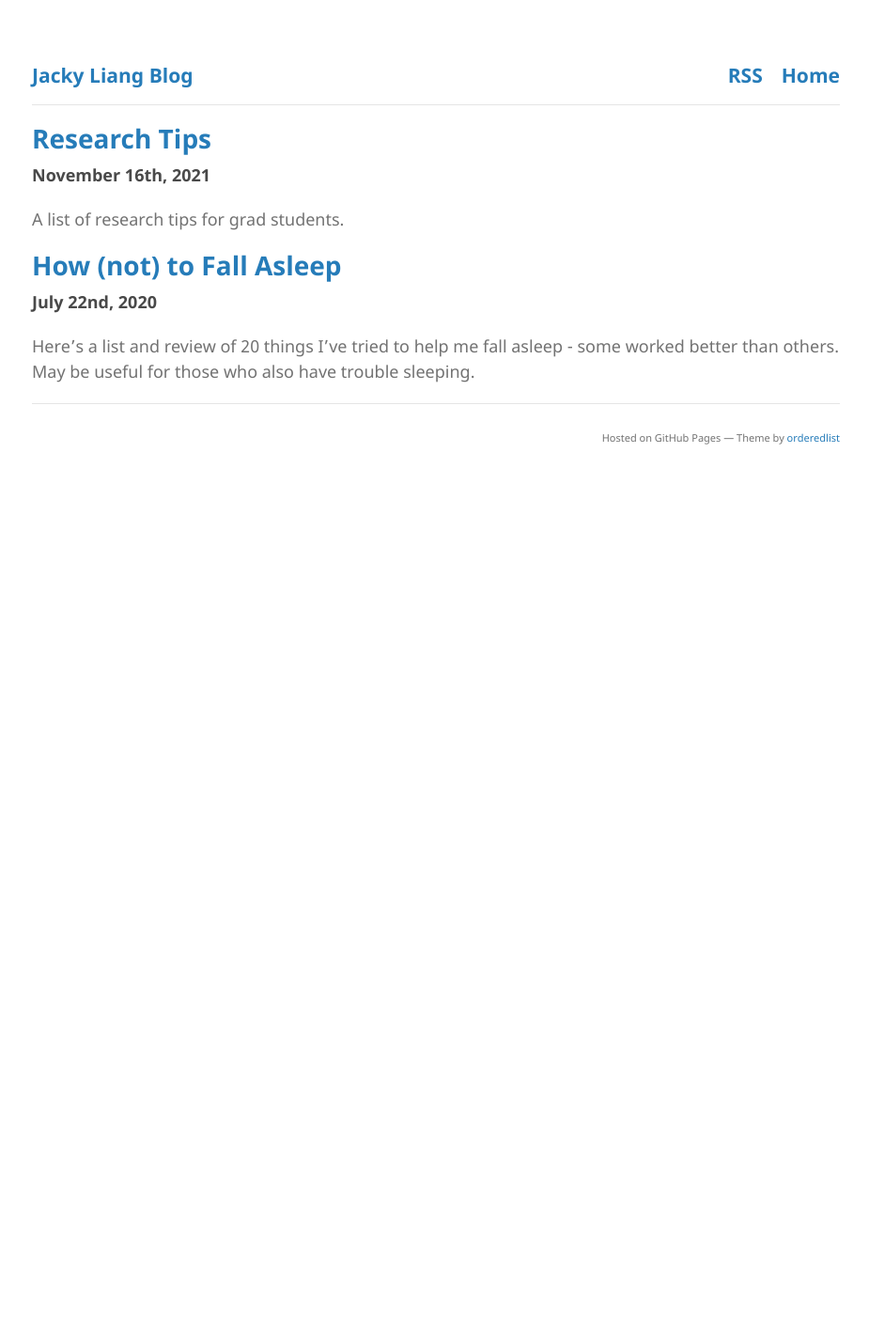
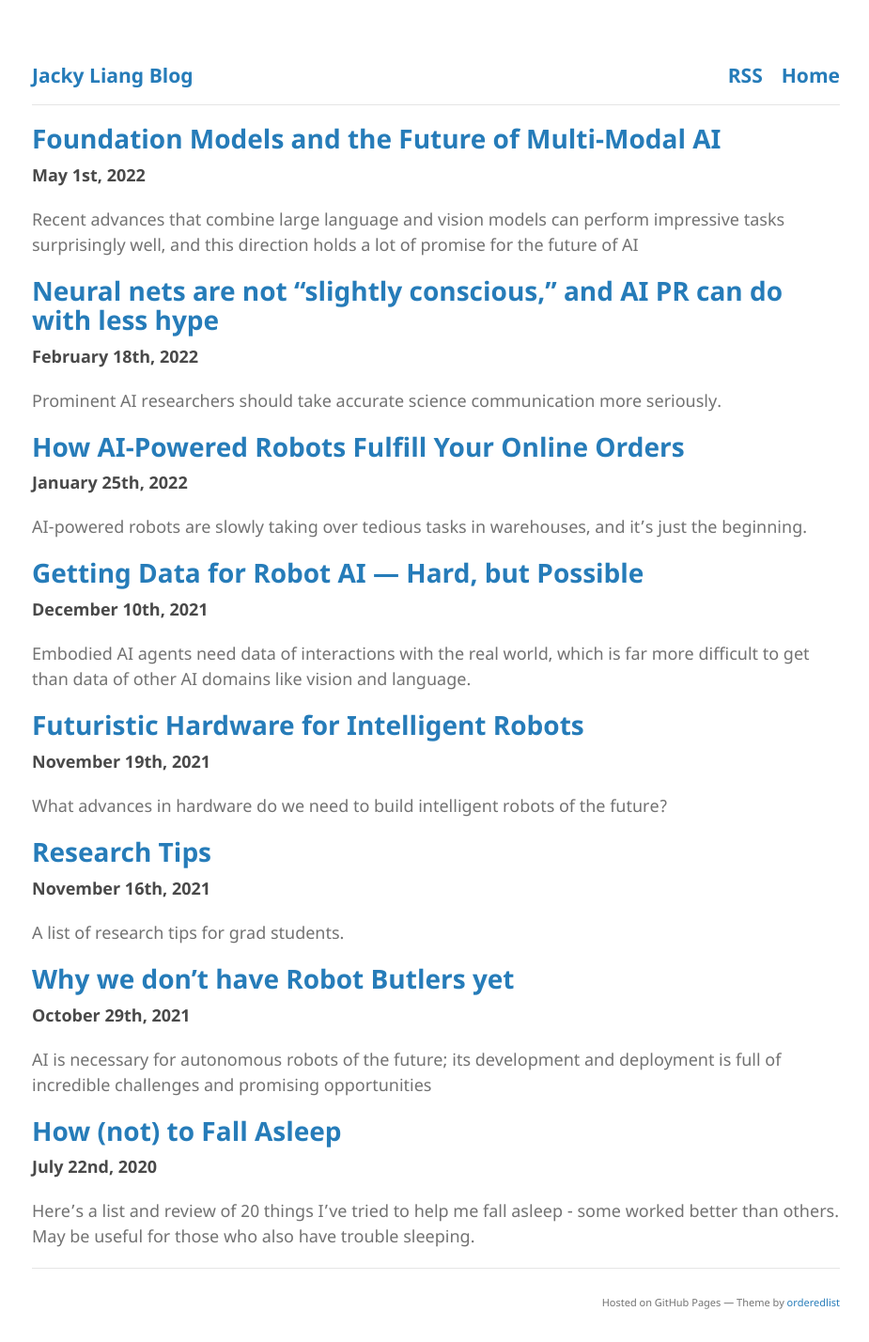
Before and after one commit to jacky-liang/jacky.io, a Jekyll site: the page built from blog/index.md, in a window 1280 px wide. Shown: the whole page at 94% size, without its empty margins (176-1101 px from the left). Built offline with Jekyll 4.4.1, drawn with Linux system fonts in a browser that asks for light colours; a style sheet for code colours, icons or effects is not loaded; our own code applies the rules of GitHub Pages for plain Markdown files; before the commit the page ends 900 px from its top, so only the background shows below that.

Commit message:
added more blog posts from substack

```diff
--- a/blog/index.md
+++ b/blog/index.md
@@ -1,6 +1,36 @@
 ---
 layout: blog
 ---
+
+# [Foundation Models and the Future of Multi-Modal AI](https://lastweekin.ai/p/multi-modal-ai)
+
+#### May 1st, 2022
+
+Recent advances that combine large language and vision models can perform impressive tasks surprisingly well, and this direction holds a lot of promise for the future of AI
+
+# [Neural nets are not "slightly conscious," and AI PR can do with less hype](https://lastweekin.ai/p/conscious-ai)
+
+#### February 18th, 2022
+
+Prominent AI researchers should take accurate science communication more seriously.
+
+# [How AI-Powered Robots Fulfill Your Online Orders](https://lastweekin.ai/p/robot-picking)
+
+#### January 25th, 2022
+
+AI-powered robots are slowly taking over tedious tasks in warehouses, and it's just the beginning.
+
+# [Getting Data for Robot AI — Hard, but Possible](https://lastweekin.ai/p/robot-butlers)
+
+#### December 10th, 2021
+
+Embodied AI agents need data of interactions with the real world, which is far more difficult to get than data of other AI domains like vision and language.
+
+# [Futuristic Hardware for Intelligent Robots](https://lastweekin.ai/p/robot-hardware)
+
+#### November 19th, 2021
+
+What advances in hardware do we need to build intelligent robots of the future?
 
 # [Research Tips](./2021-11-16-research-tips)
 
@@ -8,6 +38,12 @@ layout: blog
 
 A list of research tips for grad students.
 
+# [Why we don't have Robot Butlers yet](https://lastweekin.ai/p/robot-butlers)
+
+#### October 29th, 2021
+
+AI is necessary for autonomous robots of the future; its development and deployment is full of incredible challenges and promising opportunities
+
 # [How (not) to Fall Asleep](./2020-07-22-sleep)
 
 #### July 22nd, 2020
```
